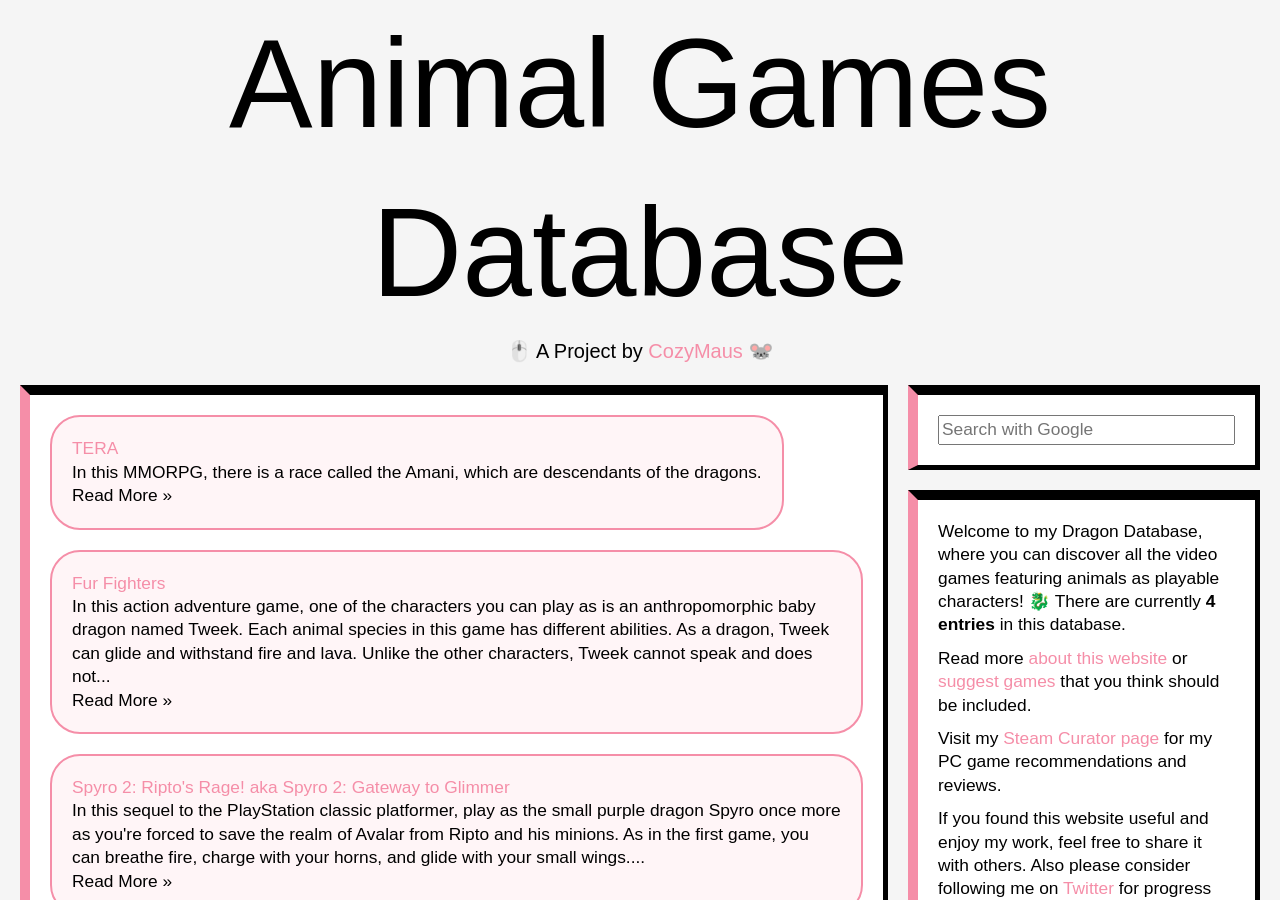
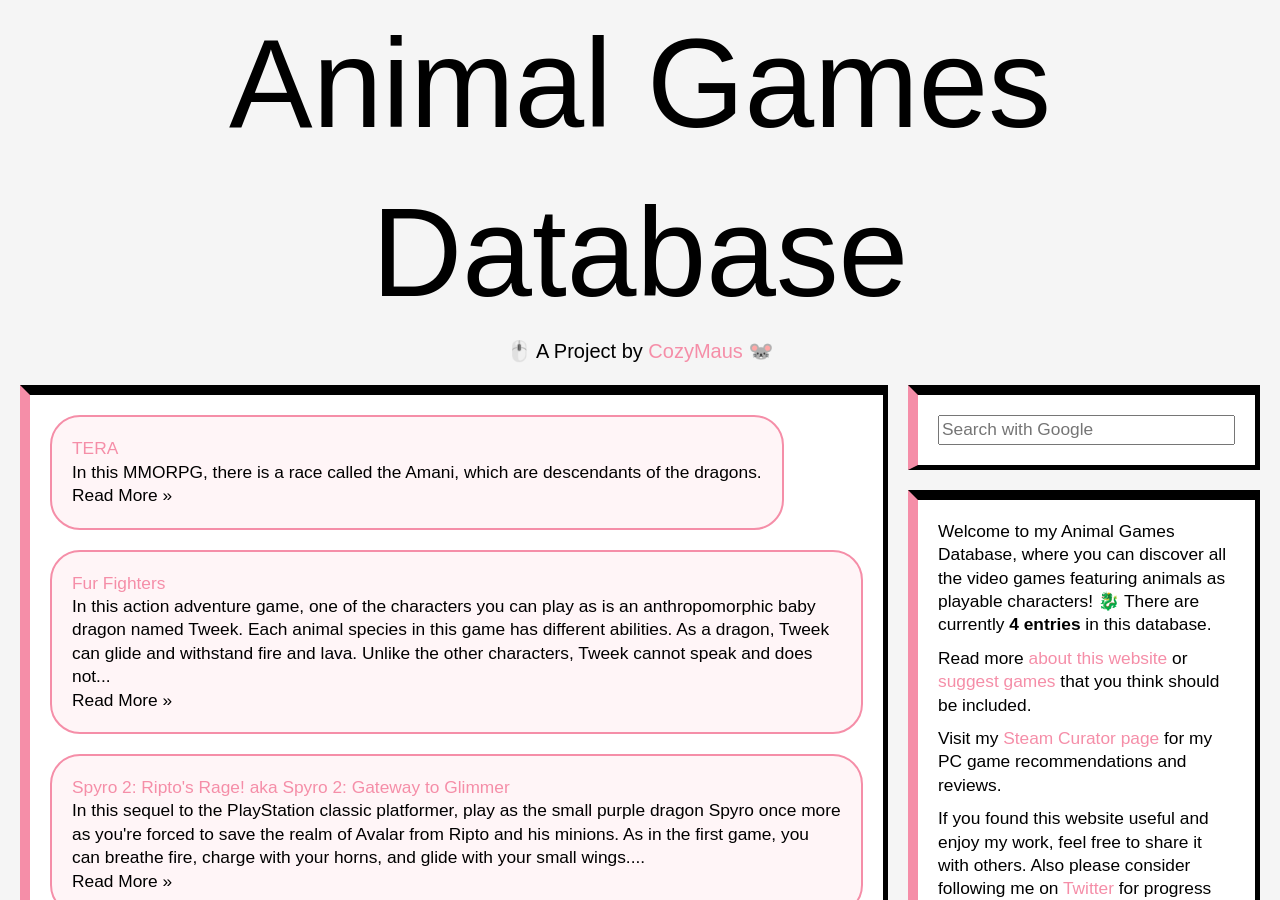
Before and after one commit to byliz/animal-game-database, a Jekyll site: the page built from index.html, in a window 1280 px wide and 900 px high. Built offline with Jekyll 4.4.1, drawn with Linux system fonts in a browser that asks for light colours; nearby versions of some CDN libraries; the list of posts is cut into pages by our own code.

Commit message:
Update about.html

```diff
--- a/_includes/about.html
+++ b/_includes/about.html
@@ -1,6 +1,6 @@
 <div class="widget">
 
-<p>Welcome to my Dragon Database, where you can discover all the video games featuring animals as playable characters! 🐉 There are currently <strong>{{ site.posts | size }} entries</strong> in this database.</p>
+<p>Welcome to my Animal Games Database, where you can discover all the video games featuring animals as playable characters! 🐉 There are currently <strong>{{ site.posts | size }} entries</strong> in this database.</p>
 
 <p>Read more <a href="/about">about this website</a> or <a href="/">suggest games</a> that you think should be included.</p>
 
```
